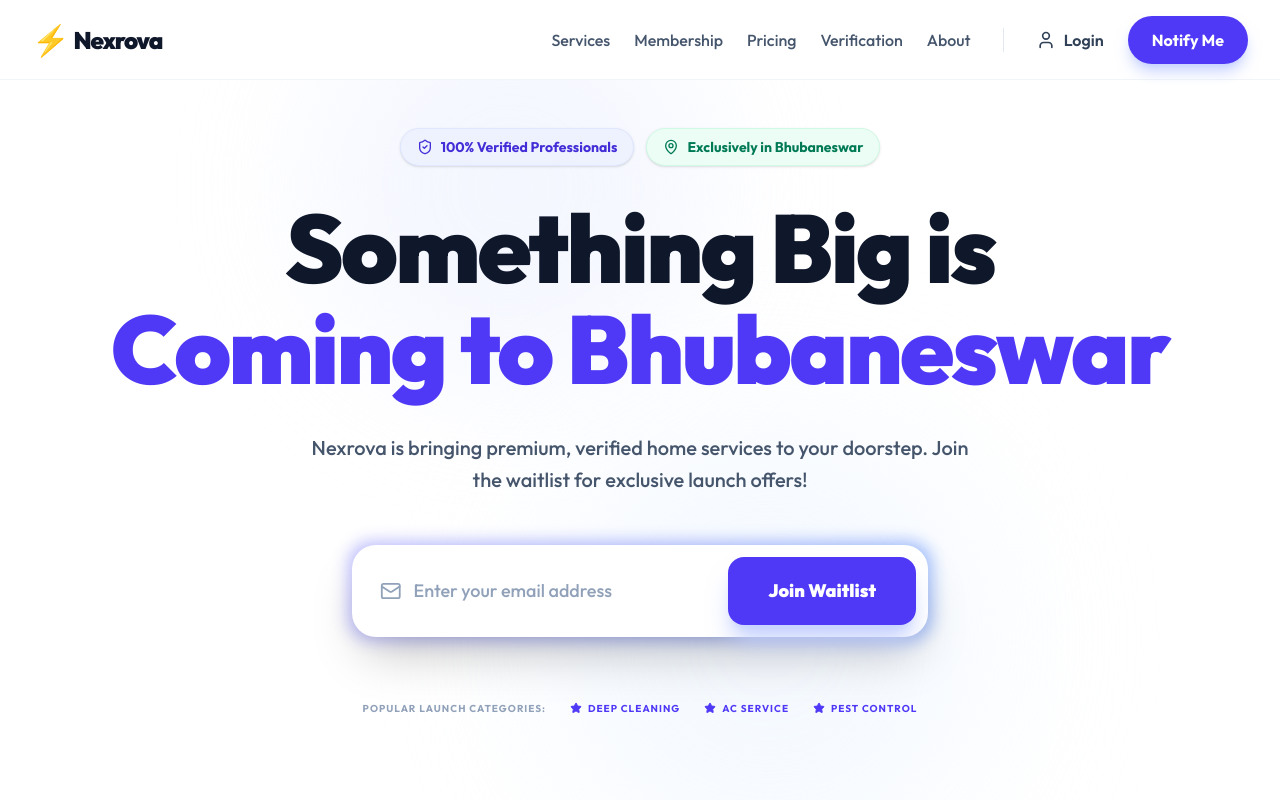
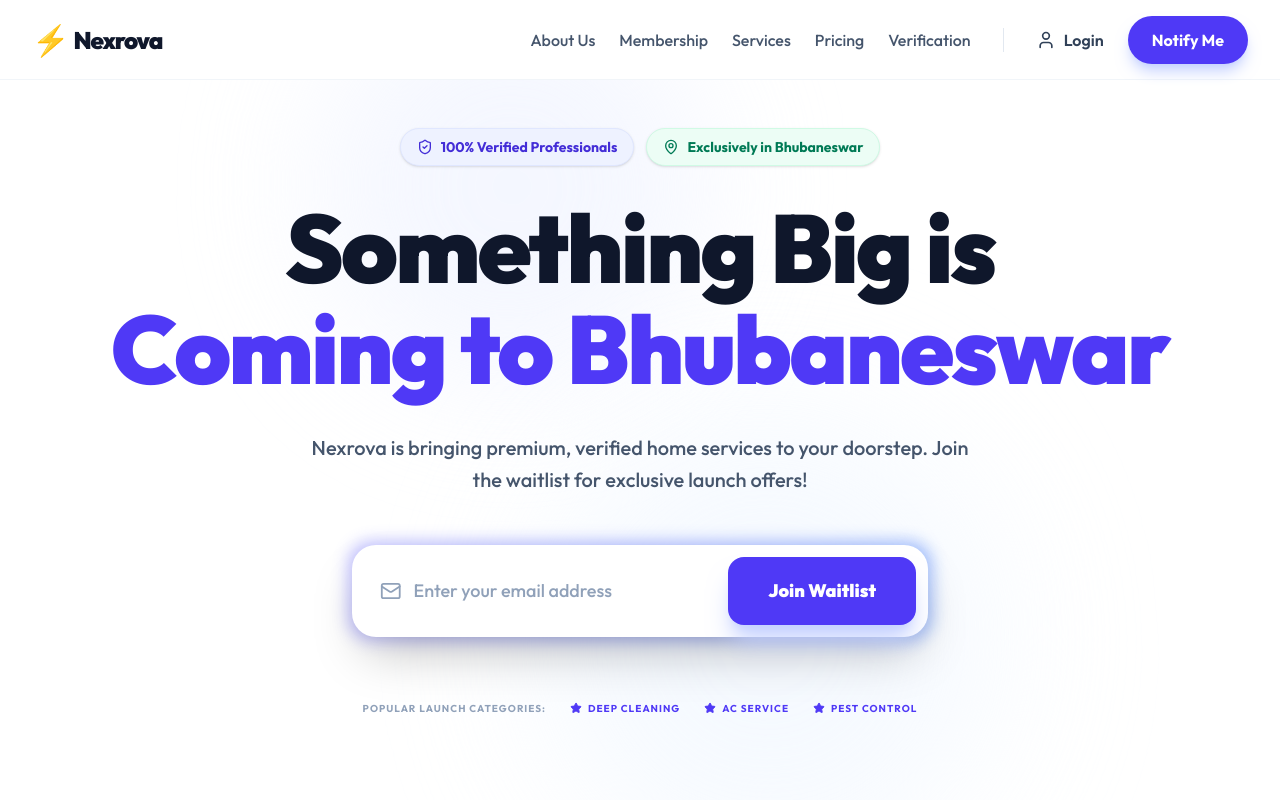
Before and after one commit to zingline-dev/Nexrova, a Next.js app in the folder Nexrova-web/: page / in a window 1280 px wide. Shown: the top 800 px of the page. Built offline with nearby package versions, Linux system fonts and the light colour scheme.

Commit message:
Reordered Navbar links to requested sequence

```diff
--- a/Nexrova-web/src/components/Navbar.tsx
+++ b/Nexrova-web/src/components/Navbar.tsx
@@ -17,11 +17,11 @@ export default function Navbar() {
 
           {/* Desktop Nav */}
           <div className="hidden md:flex items-center gap-6">
-            <Link href="/services" className="text-slate-600 hover:text-indigo-600 font-medium">Services</Link>
-            <Link href="/membership" className="text-slate-600 hover:text-indigo-600 font-medium">Membership</Link>
-            <Link href="/estimate" className="text-slate-600 hover:text-indigo-600 font-medium">Pricing</Link>
-            <Link href="/verification" className="text-slate-600 hover:text-indigo-600 font-medium">Verification</Link>
-            <Link href="/about" className="text-slate-600 hover:text-indigo-600 font-medium">About</Link>
+            <Link href="/about" className="text-slate-600 hover:text-indigo-600 font-medium whitespace-nowrap">About Us</Link>
+            <Link href="/membership" className="text-slate-600 hover:text-indigo-600 font-medium whitespace-nowrap">Membership</Link>
+            <Link href="/services" className="text-slate-600 hover:text-indigo-600 font-medium whitespace-nowrap">Services</Link>
+            <Link href="/estimate" className="text-slate-600 hover:text-indigo-600 font-medium whitespace-nowrap">Pricing</Link>
+            <Link href="/verification" className="text-slate-600 hover:text-indigo-600 font-medium whitespace-nowrap">Verification</Link>
             <div className="h-6 w-px bg-slate-200 mx-2" />
             <Link href="/login" className="flex items-center gap-2 text-slate-700 font-semibold hover:text-indigo-600 transition-colors">
               <User className="w-5 h-5" />
@@ -45,11 +45,11 @@ export default function Navbar() {
 
             <div className="fixed inset-0 top-20 bg-white z-[105] p-6 animate-in fade-in slide-in-from-top-4 duration-200">
               <div className="flex flex-col gap-6">
+                <Link href="/about" className="text-xl font-bold text-slate-900 py-2 border-b border-slate-50">About Us</Link>
+                <Link href="/membership" className="text-xl font-bold text-slate-900 py-2 border-b border-slate-50">Membership</Link>
                 <Link href="/services" className="text-xl font-bold text-slate-900 py-2 border-b border-slate-50">Services</Link>
-                <Link href="/membership" className="text-xl font-bold text-slate-900 py-2 border-b border-slate-50">Membership</Link>
                 <Link href="/estimate" className="text-xl font-bold text-slate-900 py-2 border-b border-slate-50">Pricing</Link>
                 <Link href="/verification" className="text-xl font-bold text-slate-900 py-2 border-b border-slate-50">Verification</Link>
-                <Link href="/about" className="text-xl font-bold text-slate-900 py-2 border-b border-slate-50">About Us</Link>
                 <div className="pt-6">
                   <button className="w-full bg-indigo-600 text-white px-6 py-4 rounded-xl font-bold text-lg shadow-xl shadow-indigo-200">
                     Notify Me
```
